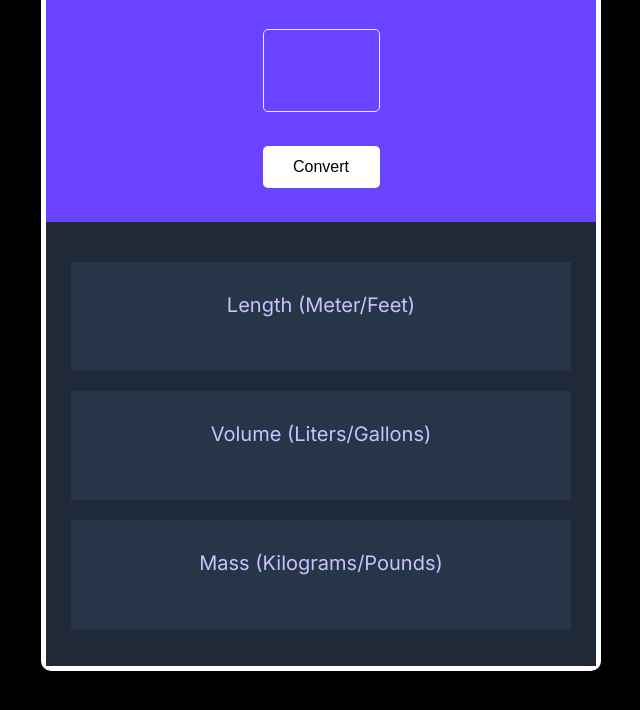
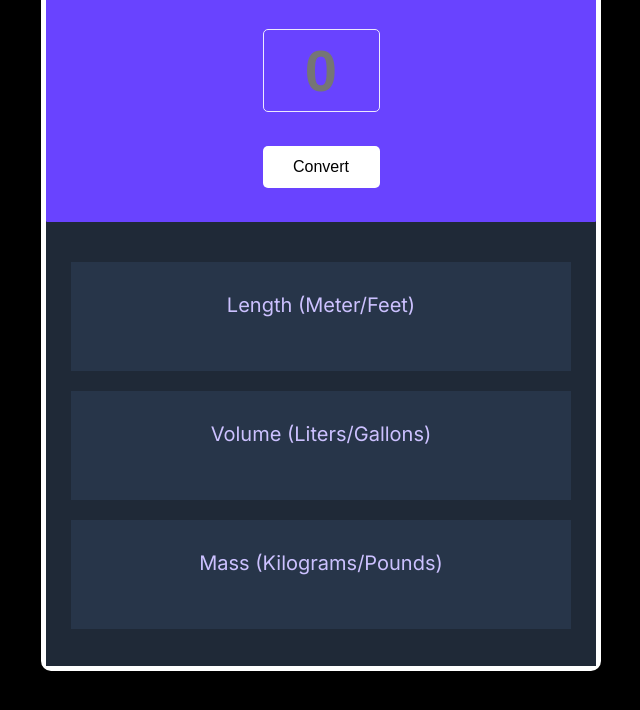
Before and after one commit to SCPassion/UnitConvertor, a plain HTML site: page index.html in a window 1280 px wide. Shown: the part 118-828 px from the top of the page, without its empty margins (319-959 px from the left). Drawn offline with Linux system fonts and the light colour scheme; a web font is replaced by a local one.

Commit message:
Add placeholder to the input field

```diff
--- a/index.html
+++ b/index.html
@@ -9,7 +9,7 @@
 
         <div id="intro">
             <h1>Metric/Imperial Unit Conversion</h1>
-            <input type="text" id="input-field">
+            <input type="text" id="input-field" placeholder="0">
             <button id="convert-btn">Convert</button>
         </div>
 
```
